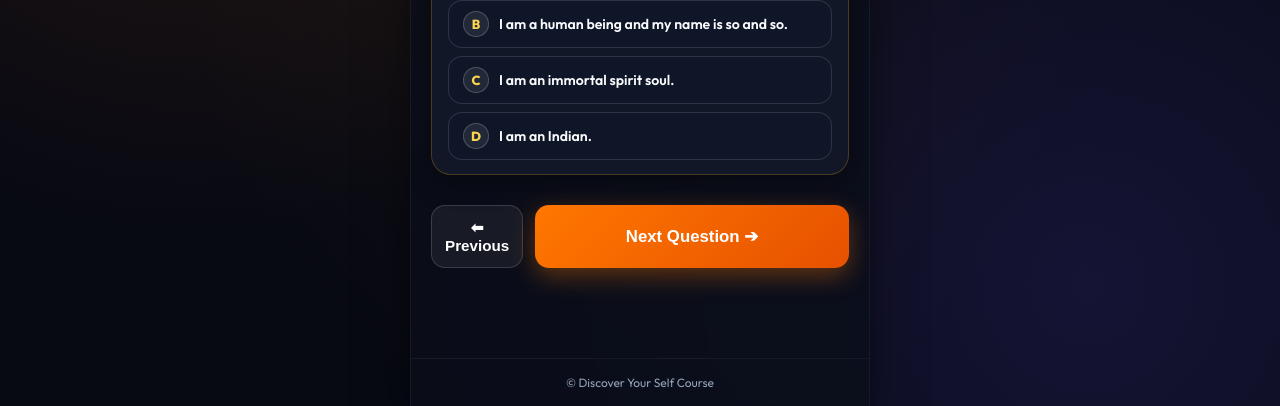
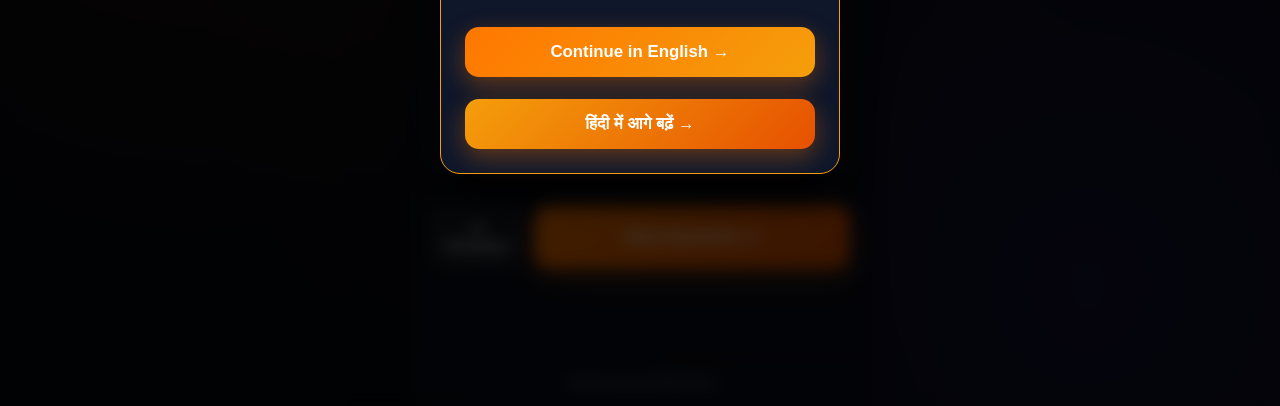
Before and after one commit to DYS-108/DYS, a website: page index.html in a window 1280 px wide. Shown: the part 394-800 px from the top of the page. Drawn offline with nearby package versions, Linux system fonts and the light colour scheme; a script that the page names is missing.

Commit message:
Restore original website structure and fix question rendering bug on initial load

```diff
--- a/index.html
+++ b/index.html
@@ -470,7 +470,7 @@
   </div>
 
   <!-- Initial Language Selection Modal (Shows on website load) -->
-  <div id="lang-select-modal" class="modal-overlay hidden">
+  <div id="lang-select-modal" class="modal-overlay">
     <div class="modal-card" style="text-align:center;">
       <img src="iskcon_logo.png" alt="ISKCON Logo" style="width:68px; height:auto; background:#FFF; border-radius:50%; padding:4px; margin:0 auto 12px; display:block;">
       <h2 style="color:#FFF; font-size:1.4rem; margin-bottom:6px;">Discover Your Self</h2>
```
